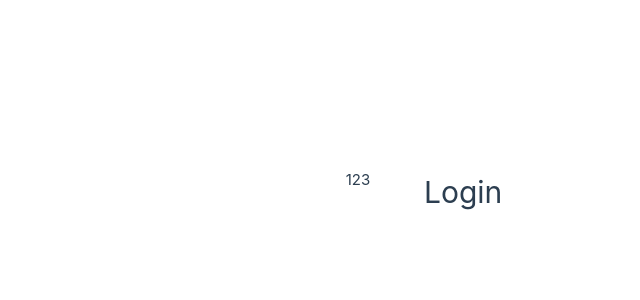
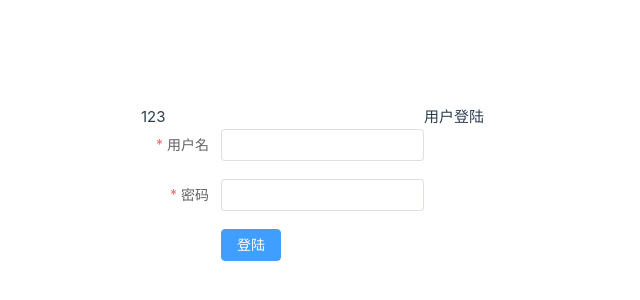
Before and after one commit to LYX2333232/Web-Final, a Vue app: page /login in a window 1280 px wide. Shown: the part 208-508 px from the top of the page, without its empty margins (216-856 px from the left). Built offline with nearby package versions, Linux system fonts and the light colour scheme.

Commit message:
绘制登陆页面雏形

```diff
--- a/package.json
+++ b/package.json
@@ -22,6 +22,8 @@
     "eslint": "^8.49.0",
     "eslint-plugin-vue": "^9.17.0",
     "prettier": "^3.0.3",
+    "unplugin-auto-import": "^0.16.7",
+    "unplugin-vue-components": "^0.25.2",
     "vite": "^4.4.11"
   }
 }
--- a/src/main.js
+++ b/src/main.js
@@ -6,9 +6,10 @@ import ElementPlus from 'element-plus'
 import router from './routers'
 import App from './App.vue'
 
+const pinia = createPinia()
 const app = createApp(App)
 
-app.use(createPinia())
+app.use(pinia)
 app.use(router)
 app.use(ElementPlus)
 app.mount('#app')
--- a/src/stores/user.js
+++ b/src/stores/user.js
@@ -1,23 +1,30 @@
-import {ref} from 'vue'
-import {defineStore} from 'pinia'
+import { ref } from 'vue'
+import { defineStore } from 'pinia'
 
 export const useUserStore = defineStore('user', () => {
     const username = ref('123')
     const password = ref('abc')
+    const isBuyer = ref(false)
+    const isSeller = ref(false)
     const isLogin = ref(false)
-    const login = (username,password) => {
+    const login = (username, password, isBuyer, isSeller) => {
         console.log('login')
         this.username.value = username
         this.password.value = password
         this.isLogin.value = true
+        this.isBuyer.value = isBuyer
+        this.isSeller.value = isSeller
     }
     const logout = () => {
         console.log('logout')
         this.username.value = ''
         this.password.value = ''
         this.isLogin.value = false
+        this.isBuyer.value = false
+        this.isSeller.value = false
+        localStorage.clear()
     }
-    return {username, password, login, logout, isLogin}
+    return { username, password, isLogin, isSeller, isBuyer, login, logout }
 })
 
 export default useUserStore
--- a/src/views/login/loginPage.vue
+++ b/src/views/login/loginPage.vue
@@ -1,5 +1,41 @@
+<script setup lang="ts">
+import { ref } from 'vue'
+import { useUserStore } from '../../stores/user'
+
+const { login } = useUserStore()
+
+const formData = ref({
+    username: '',
+    password: ''
+})
+const rules = ref({
+    username: [
+        { required: true, message: '请输入用户名', trigger: 'blur' }
+    ],
+    password: [
+        { required: true, message: '请输入密码', trigger: 'blur' }
+    ]
+})
+
+const isBuyer = ref(true)
+
+const handleLogin = () => {
+    login(formData.value.username, formData.value.password, isBuyer.value, !isBuyer.value)
+}
+</script>
+
 <template>
-    <div>
-        <h1>Login</h1>
-    </div>
+    <div v-if="isBuyer">用户登陆</div>
+    <div v-else>管理员登陆</div>
+    <el-form ref="form" :model="formData" :rules="rules" label-width="80px">
+        <el-form-item label="用户名" prop="username">
+            <el-input v-model="formData.username"></el-input>
+        </el-form-item>
+        <el-form-item label="密码" prop="password">
+            <el-input v-model="formData.password" type="password"></el-input>
+        </el-form-item>
+        <el-form-item>
+            <el-button type="primary" @click="handleLogin">登陆</el-button>
+        </el-form-item>
+    </el-form>
 </template>
--- a/vite.config.js
+++ b/vite.config.js
@@ -2,11 +2,20 @@ import { fileURLToPath, URL } from 'node:url'
 
 import { defineConfig } from 'vite'
 import vue from '@vitejs/plugin-vue'
+import AutoImport from 'unplugin-auto-import/vite'
+import Components from 'unplugin-vue-components/vite'
+import { ElementPlusResolver } from 'unplugin-vue-components/resolvers'
 
 // https://vitejs.dev/config/
 export default defineConfig({
   plugins: [
     vue(),
+    AutoImport({
+      resolvers: [ElementPlusResolver()]
+    }),
+    Components({
+      resolvers: [ElementPlusResolver()]
+    })
   ],
   resolve: {
     alias: {
```
Also changed, not shown: 1 other file (tests, documents, lock files or other folders).
